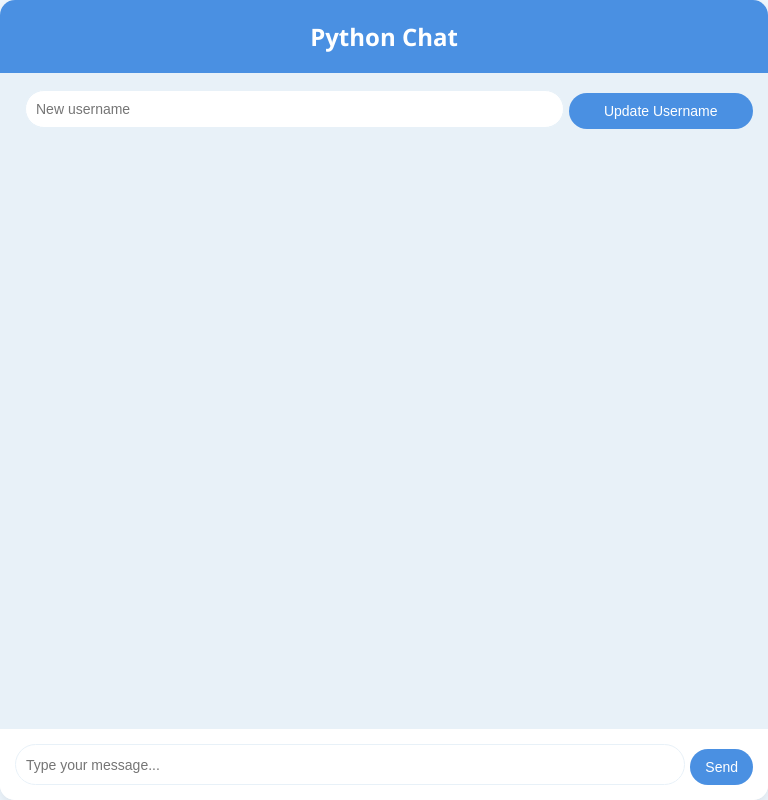
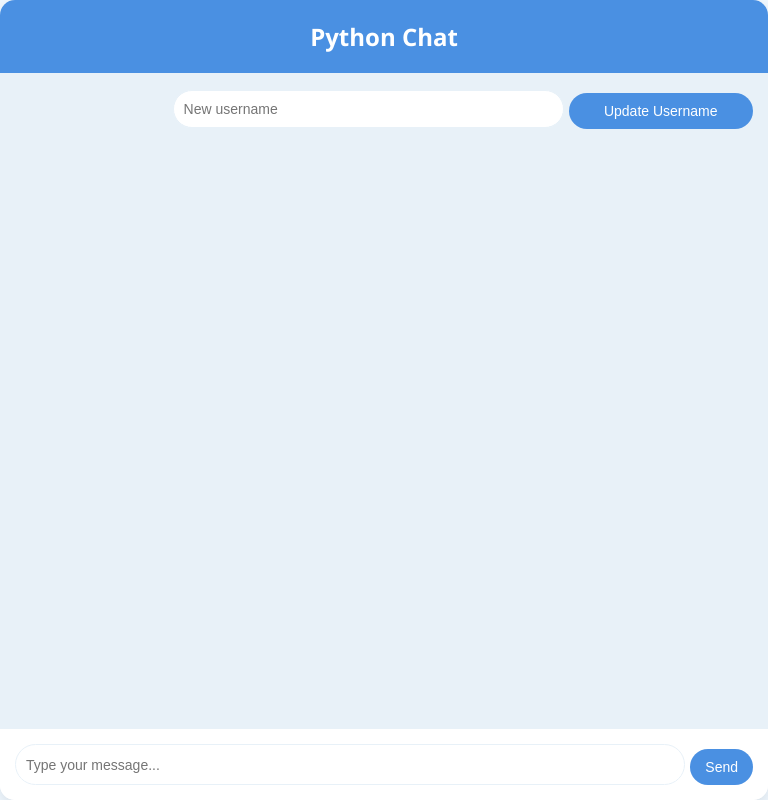
Before and after one commit to Venugopal1807/Python-Chat-App, a Flask app: page / in a window 768 px wide. Run offline with Flask 3, Linux system fonts and the light colour scheme; some libraries are stand-ins or nearby versions.

Commit message:
updated ipad version styles

```diff
--- a/static/styles.css
+++ b/static/styles.css
@@ -162,9 +162,13 @@ body {
     flex-wrap: nowrap; /* No wrapping */
   }
 
+  #current-username {
+    width: 20%;
+  }
+
   /* Adjust input/button widths so they fit side by side */
   #username-input {
-    width: 50%;
+    width: 40%;
     margin-right: 5px;
     padding: 10px;
     font-size: 15px;
```
